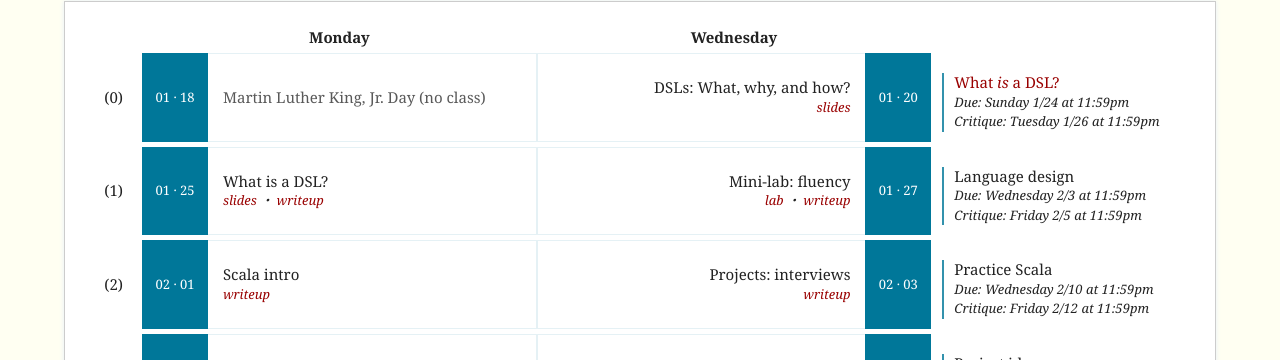
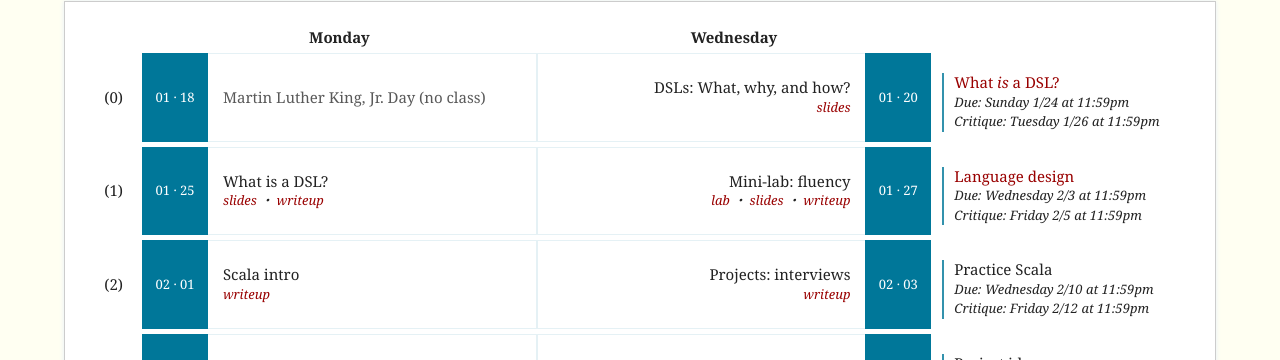
Before and after one commit to hmc-cs111-spring2016/hmc-cs111-spring2016.github.io, a Jekyll site: the page built from index.html, in a window 1280 px wide. Shown: the part 208-568 px from the top of the page. Built offline with Jekyll 4.4.1, drawn with Linux system fonts in a browser that asks for light colours.

Commit message:
Adding materials for this week.

```diff
--- a/_includes/schedule.html
+++ b/_includes/schedule.html
@@ -56,6 +56,10 @@
                         <a href="https://github.com/hmc-cs111-spring2016/fluency-lab">lab</a>
                     </li>
                     <li>
+                        <a href="slides/DSLs_Fluency.pdf">slides</a>
+                    </li>
+
+                    <li>
                         <a href="https://github.com/hmc-cs111-spring2016/hmc-cs111-spring2016.github.io/wiki/Library-Design">writeup</a>
                     </li>
                 </ul>
@@ -63,7 +67,7 @@
             <td class="date">01 &middot; 27</td>
             <td class="assignment">
                 <dl>
-                    <dt>Language design</dt>
+                    <dt><a href="https://github.com/hmc-cs111-spring2016/language-design">Language design</a></dt>
                     <dd>Due: Wednesday 2/3 at 11:59pm<br/> Critique: Friday 2/5 at 11:59pm</dd>
                 </dl>
             </td>
```
Also changed, not shown: 1 other file.
